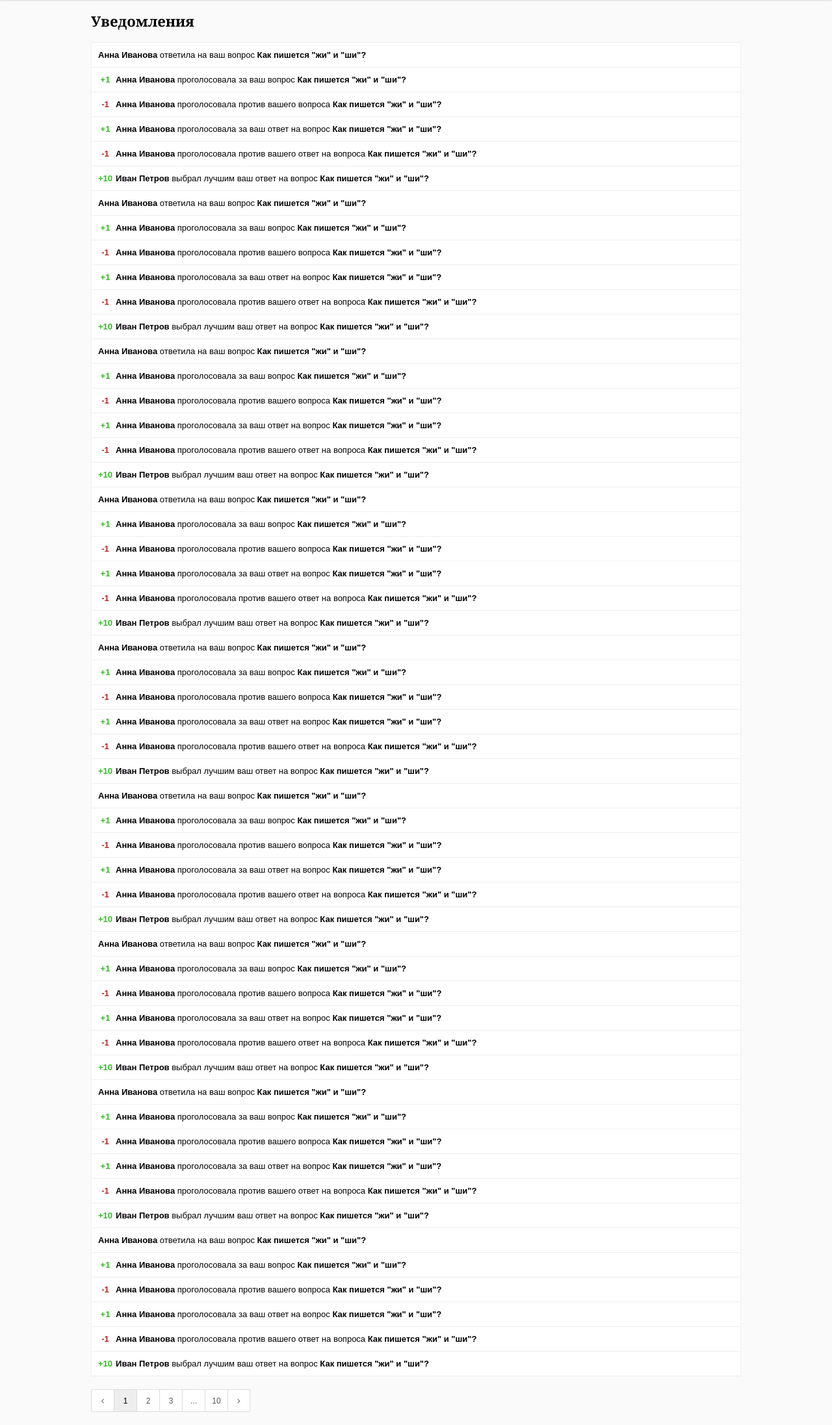
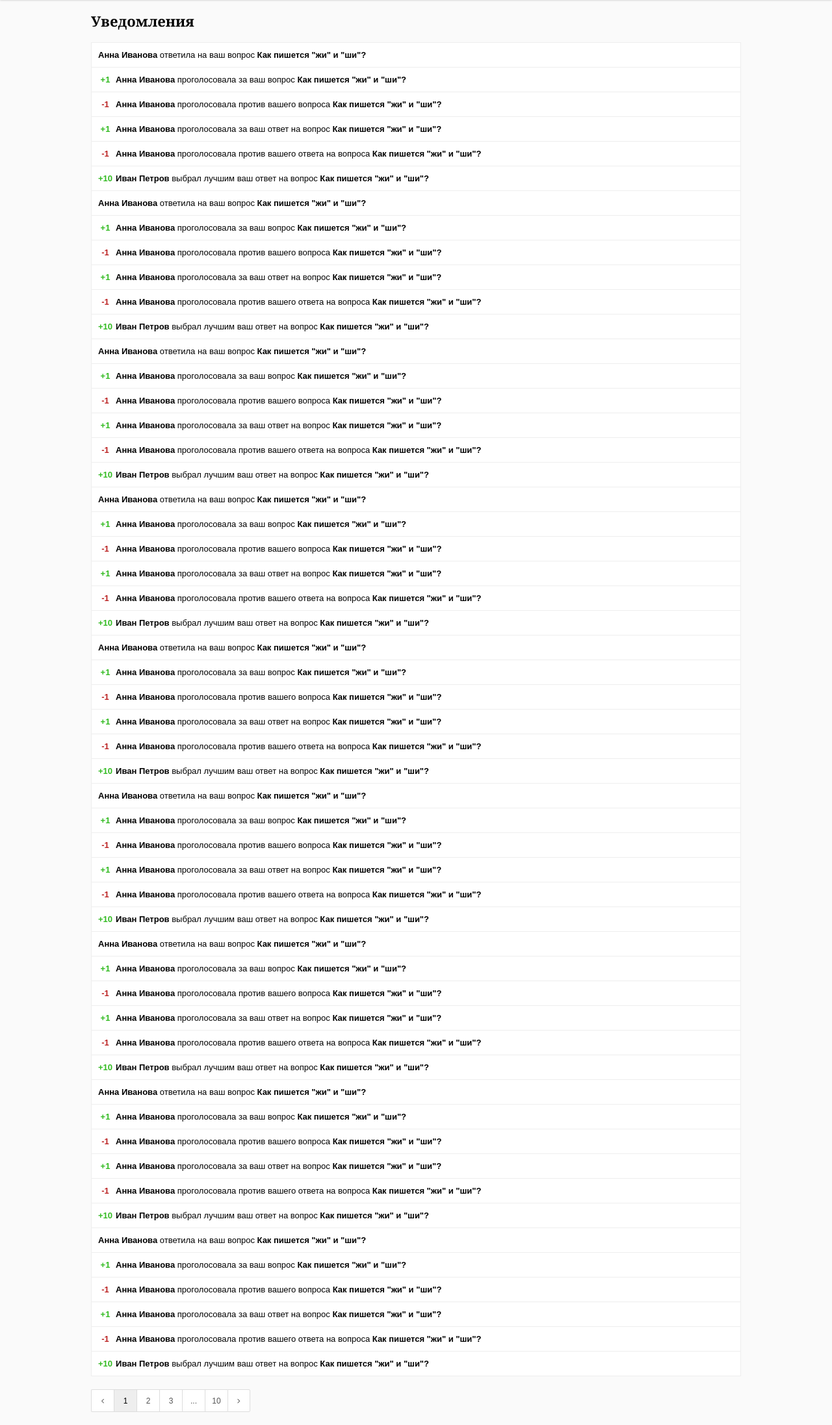
Before and after one commit to MaxKoroteev/sprosilka, a Django app: page /user/notifications/ in a window 1280 px wide. Shown: the part 50-2243 px from the top of the page at 65% size. Run offline with Django 3.2, Linux system fonts and the light colour scheme; some libraries are stand-ins or nearby versions.

Commit message:
first commit

```diff
--- a/templates/blocks/notifications.html
+++ b/templates/blocks/notifications.html
@@ -3,6 +3,6 @@
     <span class="notifications-item"><span class="notification-bonus notification-bonus-plus">+1</span><a href="#">Анна Иванова</a> проголосовала за ваш вопрос <a href="#">Как пишется "жи" и "ши"?</a></span>
     <span class="notifications-item"><span class="notification-bonus notification-bonus-minus">-1</span><a href="#">Анна Иванова</a> проголосовала против вашего вопроса <a href="#">Как пишется "жи" и "ши"?</a></span>
     <span class="notifications-item"><span class="notification-bonus notification-bonus-plus">+1</span><a href="#">Анна Иванова</a> проголосовала за ваш ответ на вопрос <a href="#">Как пишется "жи" и "ши"?</a></span>
-    <span class="notifications-item"><span class="notification-bonus notification-bonus-minus">-1</span><a href="#">Анна Иванова</a> проголосовала против вашего ответ на вопроса <a href="#">Как пишется "жи" и "ши"?</a></span>
+    <span class="notifications-item"><span class="notification-bonus notification-bonus-minus">-1</span><a href="#">Анна Иванова</a> проголосовала против вашего ответа на вопроса <a href="#">Как пишется "жи" и "ши"?</a></span>
     <span class="notifications-item"><span class="notification-bonus notification-bonus-plus">+10</span><a href="#">Иван Петров</a> выбрал лучшим ваш ответ на вопрос <a href="#">Как пишется "жи" и "ши"?</a></span>
 {% endfor %}
```
Also changed, not shown: media/css/style.css (+0 -7 lines).
